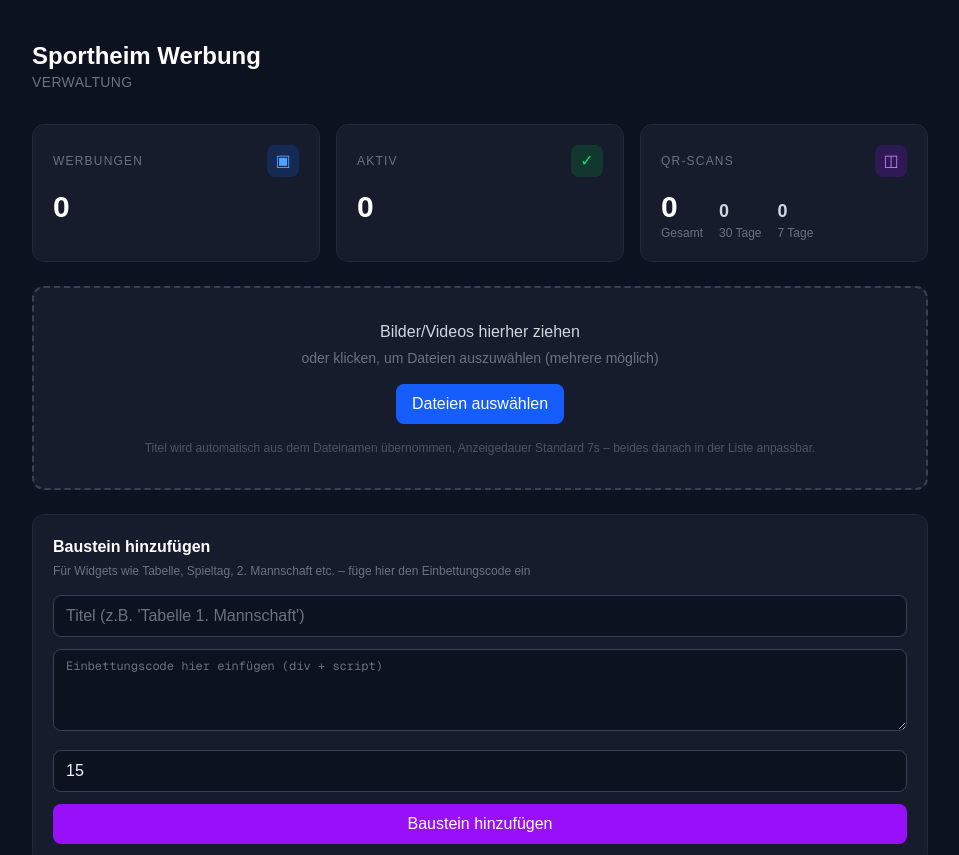
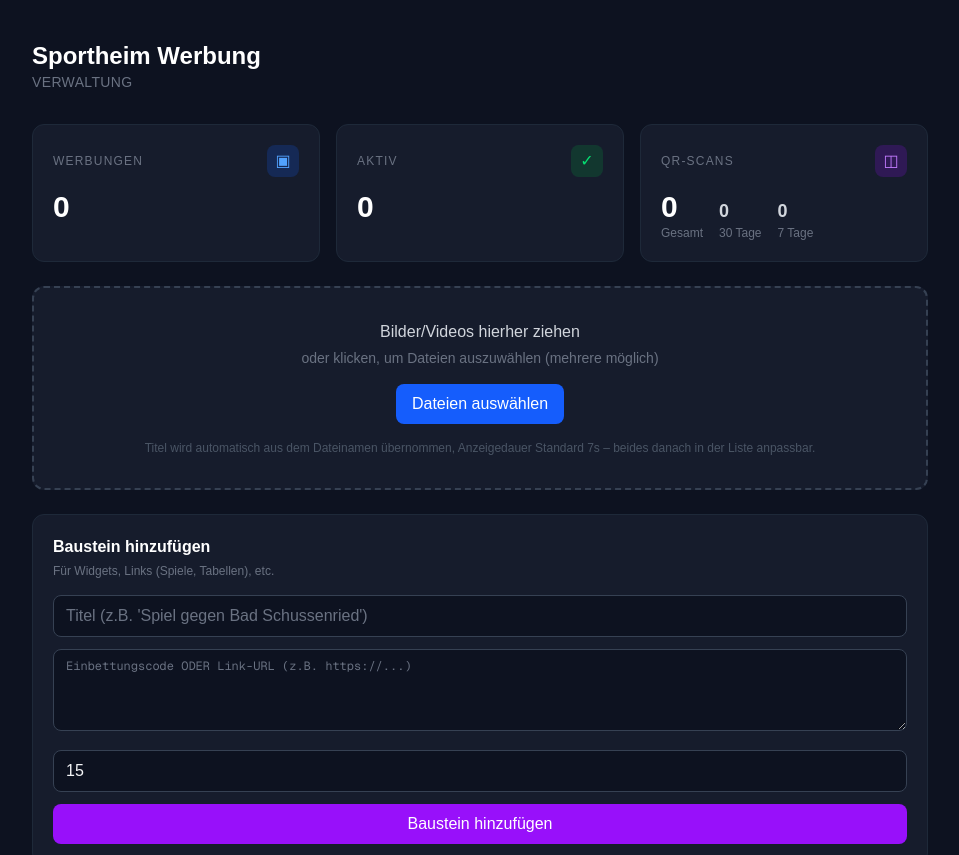
Before and after one commit to mojomanne-hub/sportheim-werbung, a Next.js app: page /admin in a window 1280 px wide. Shown: the top 855 px of the page, without its empty margins (160-1119 px from the left). Built offline with nearby package versions, Linux system fonts and the light colour scheme; no server answers; the database is empty.

Commit message:
Link/URL-Bausteine ermöglicht

```diff
--- a/app/admin/page.tsx
+++ b/app/admin/page.tsx
@@ -354,18 +354,18 @@ export default function AdminPage() {
       <div className="bg-[#161c2c] border border-gray-800 rounded-xl p-5 mb-6">
   <h2 className="font-semibold text-white mb-1">Baustein hinzufügen</h2>
   <p className="text-gray-500 text-xs mb-4">
-            Für Widgets wie Tabelle, Spieltag, 2. Mannschaft etc. – füge hier den Einbettungscode ein
+    Für Widgets, Links (Spiele, Tabellen), etc.
   </p>
   <div className="space-y-3">
     <input
       type="text"
-              placeholder="Titel (z.B. 'Tabelle 1. Mannschaft')"
+      placeholder="Titel (z.B. 'Spiel gegen Bad Schussenried')"
       value={widgetTitle}
       onChange={(e) => setWidgetTitle(e.target.value)}
       className="bg-[#0d1220] border border-gray-700 rounded-lg px-3 py-2 w-full text-gray-100 placeholder-gray-500 focus:outline-none focus:border-blue-500"
     />
     <textarea
-              placeholder="Einbettungscode hier einfügen (div + script)"
+      placeholder="Einbettungscode ODER Link-URL (z.B. https://...)"
       value={widgetCode}
       onChange={(e) => setWidgetCode(e.target.value)}
       rows={4}
@@ -381,11 +381,18 @@ export default function AdminPage() {
     <button
       onClick={async () => {
         if (!widgetTitle || !widgetCode) {
-                  alert('Bitte Titel und Einbettungscode angeben')
+          alert('Bitte Titel und Code/Link angeben')
           return
         }
+
+        // Wenn es ein Link ist (mit http/https), wrappen wir ihn in einen iframe-Code
+        let finalCode = widgetCode
+        if (widgetCode.startsWith('http')) {
+          finalCode = `<iframe src="${widgetCode}" width="100%" height="100%" frameborder="0" style="border: none; width: 100vw; height: 100vh;"></iframe>`
+        }
+
         setSavingWidget(true)
-                const ok = await addWidget(widgetTitle, widgetCode, widgetSeconds)
+        const ok = await addWidget(widgetTitle, finalCode, widgetSeconds)
         if (ok) {
           setWidgetTitle('')
           setWidgetCode('')
```
Lines whose indentation alone changed are shown as unchanged.
